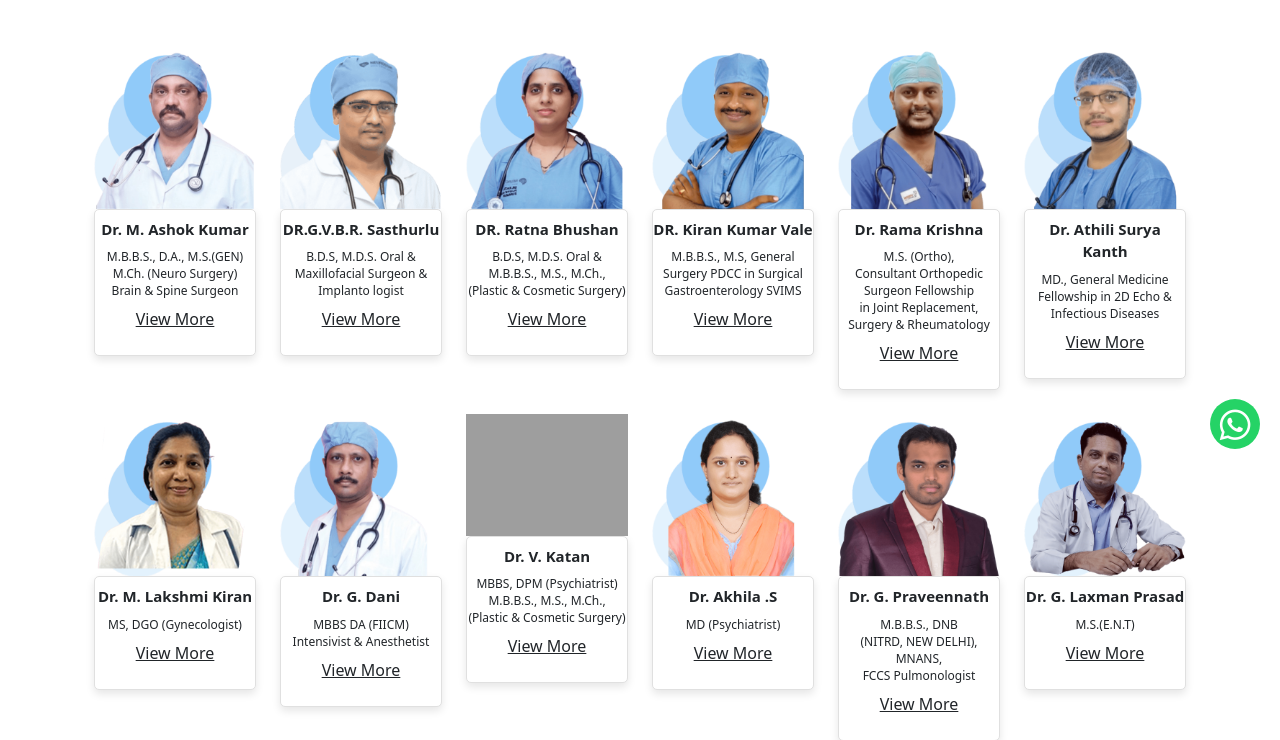
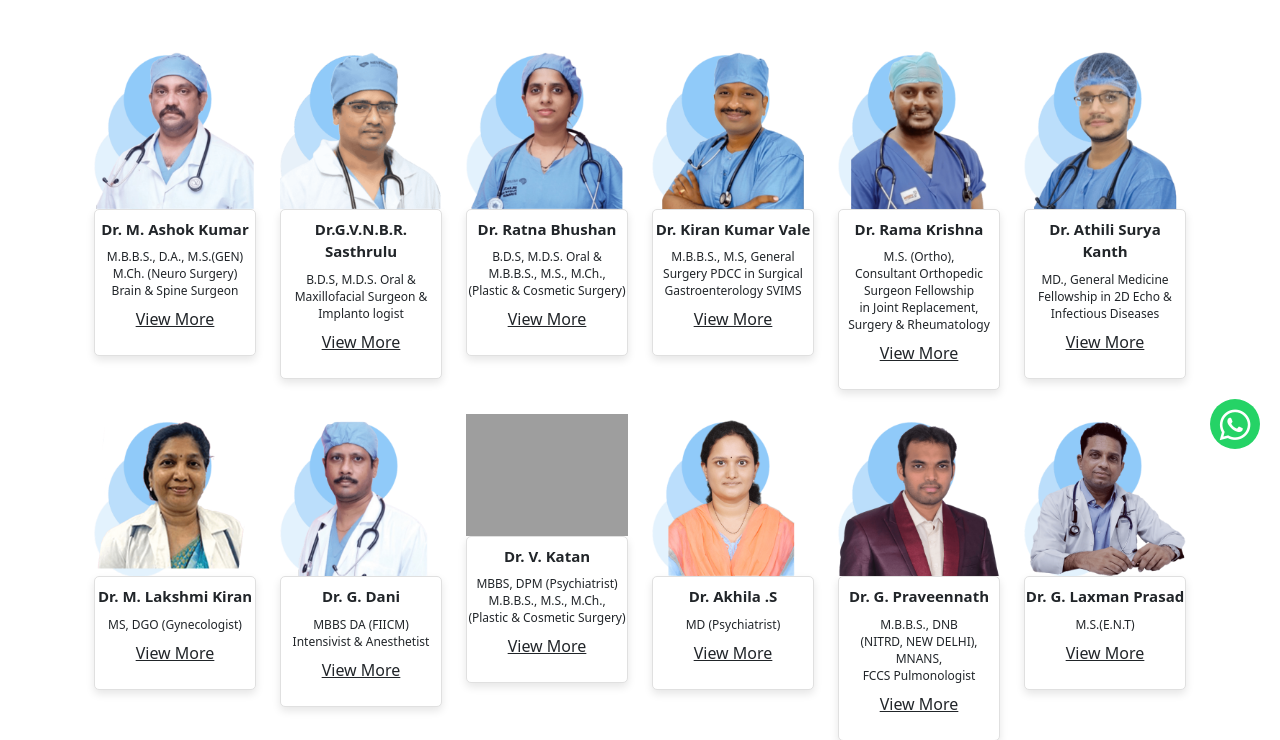
Before and after one commit to bhavi-creations/neurostar-2.0, a PHP site: page /doctor.php in a window 1280 px wide. Shown: the part 261-1001 px from the top of the page. Run offline with PHP 8.4, Linux system fonts and the light colour scheme; some web fonts are replaced; grey boxes are pictures that could not be loaded.

```diff
--- a/doctor.php
+++ b/doctor.php
@@ -204,7 +204,7 @@
         <div class="col-6 col-md-4 col-lg-3 col-xl-2">
             <img src="assets/img/docotrs/sasthrulu.png" alt="" class="img-fluid">
             <div class="doc_card_box_equp py-2 text-center">
-                <p class="doc_name_card">DR.G.V.B.R. Sasthurlu</p>
+                <p class="doc_name_card">Dr.G.V.N.B.R. Sasthrulu</p>
                 <p class="doc_card_small_text">B.D.S, M.D.S. Oral &</p>
                 <p class="doc_card_small_text">Maxillofacial Surgeon & </p>
                 <p class="doc_card_small_text">Implanto logist</p>
@@ -221,7 +221,7 @@
         <div class="col-6 col-md-4  col-lg-3 col-xl-2">
             <img src="assets/img/docotrs/ratnabushan.png" alt="" class="img-fluid">
             <div class="doc_card_box_equp py-2 text-center">
-                <p class="doc_name_card">DR. Ratna Bhushan </p>
+                <p class="doc_name_card">Dr. Ratna Bhushan </p>
                 <p class="doc_card_small_text">B.D.S, M.D.S. Oral &</p>
                 <p class="doc_card_small_text">M.B.B.S., M.S., M.Ch., </p>
                 <p class="doc_card_small_text d-none d-md-block">(Plastic & Cosmetic Surgery)</p>
@@ -243,7 +243,7 @@
         <div class="col-6 col-md-4 col-lg-3 col-xl-2">
             <img src="assets/img/docotrs/kirankumar.png" alt="" class="img-fluid">
             <div class="doc_card_box_equp py-2 text-center">
-                <p class="doc_name_card">DR. Kiran Kumar vale</p>
+                <p class="doc_name_card">Dr. Kiran Kumar vale</p>
                 <p class="doc_card_small_text">M.B.B.S., M.S, General </p>
                 <p class="doc_card_small_text">Surgery PDCC in Surgical </p>
                 <p class="doc_card_small_text">Gastroenterology SVIMS </p>
```
Also changed, not shown: index.php (+7 -8 lines).
